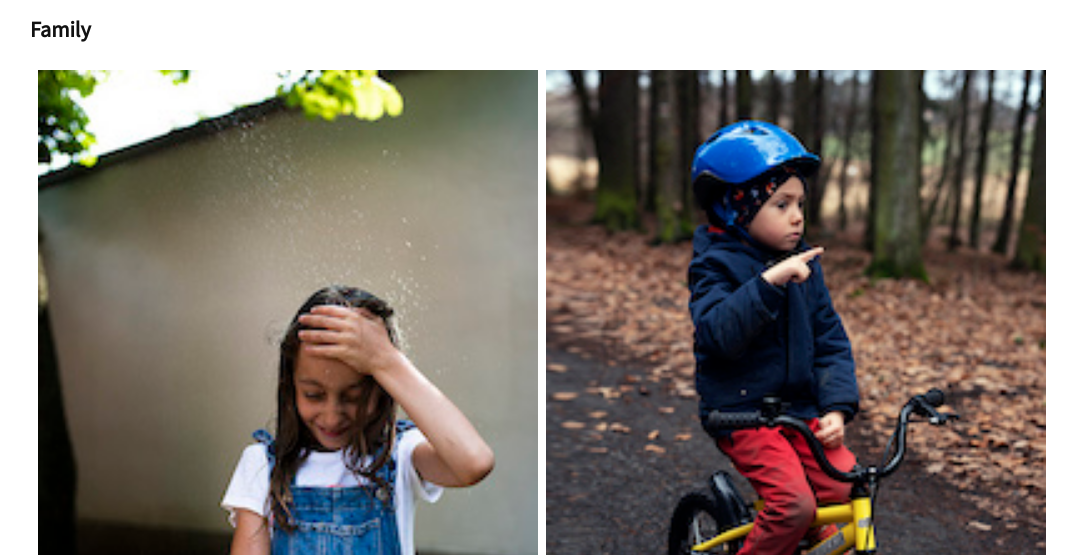
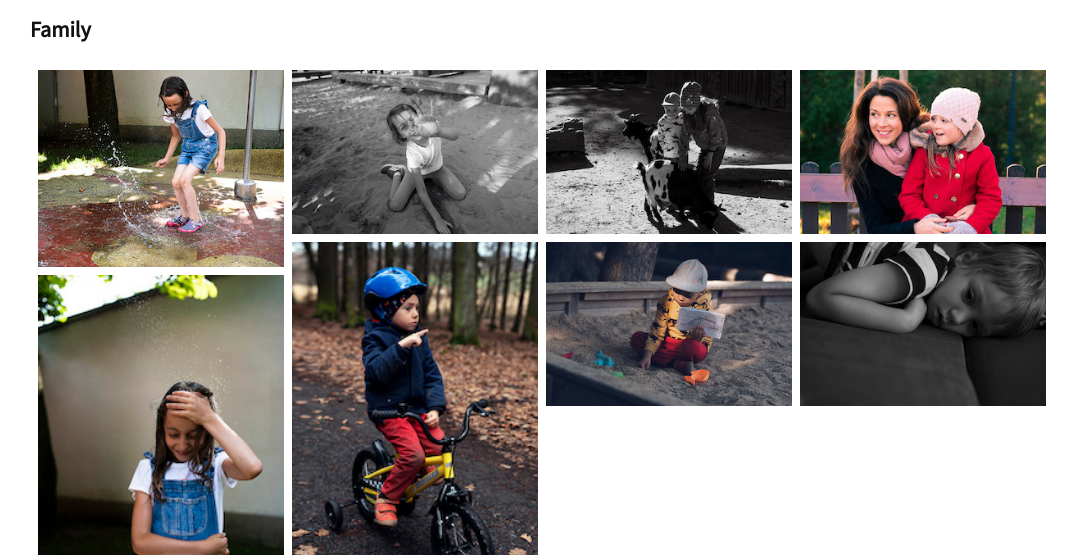
Before and after one commit to Maree13/Finalni_projekt, an Eleventy site: page family.html in a window 1280 px wide. Shown: the part 245-800 px from the top of the page, without its empty margins (98-1175 px from the left). Built offline with nearby package versions, Linux system fonts and the light colour scheme; Eleventy itself is replaced by a stand-in of ours; files that its build step writes are made by us from their sources.

Commit message:
update in gallery family

```diff
--- a/SCSS/style.scss
+++ b/SCSS/style.scss
@@ -264,7 +264,7 @@ a.fa:hover {
 
 //end of the section Contact
 
-/* TABLET VERSION */
+/* -------TABLET VERSION------------- */
 
 @media screen and (min-width: 600px) {
 
@@ -356,7 +356,7 @@ a.fa:hover {
 
 }
 
-/* BIG SCREEN VERSION */
+/* ---------------BIG SCREEN VERSION-------------------------- */
 
 @media screen and (min-width: 900px) {
 
@@ -378,6 +378,28 @@ a.fa:hover {
   border: 2px solid $background-color;
 }
 
+/* GALLERY FAMILY */
+
+/* Create four equal columns that sits next to each other */
+.row {
+  display: -ms-flexbox; /* IE 10 */
+  display: flex;
+  -ms-flex-wrap: wrap; /* IE 10 */
+  flex-wrap: wrap;
+  padding: 0 4px;
+}
+
+
+.column {
+  -ms-flex: 25%; /* IE 10 */
+  flex: 25%;
+  padding: 0 4px;
+}
+
+.column img {
+  margin-top: 8px;
+  vertical-align: middle;
+}
 
 
 /* FOOTER */
--- a/family.html
+++ b/family.html
@@ -15,33 +15,30 @@ title: family
 
     <div class="column">
 
-      <a data-fslightbox href="/images/photos/momentka2.jpg"><img class="gallery__item--family01" src="/images/photossmall/momentka2.jpg" style="width:100%" alt="family02"></a>
+      <a data-fslightbox href="/images/photos/momentka1.jpg"><img class="gallery__item--family" src="/images/photossmall/momentka1.jpg" style="width:100%" alt="family01"></a>
+      <a data-fslightbox href="/images/photos/momentka2.jpg"><img class="gallery__item--family" src="/images/photossmall/momentka2.jpg" style="width:100%" alt="family02"></a>
 
-      <a data-fslightbox href="/images/photos/momentka3.jpg"><img class="gallery__item--family02" style="width:100%" src="/images/photossmall/momentka3.jpg" alt="family03"></a>
+    </div>
+    <div class="column">
+      <a data-fslightbox href="/images/photos/momentka3.jpg"><img class="gallery__item--family" src="/images/photossmall/momentka3.jpg" style="width:100%" alt="family03"></a>
+      <a data-fslightbox href="/images/photos/momentka4.jpg"><img class="gallery__item--family"  src="/images/photossmall/momentka4.jpg" style="width:100%" alt="family04"></a>
 
     </div>
     <div class="column">
 
 
-      <a data-fslightbox href="/images/photos/momentka4.jpg"><img class="gallery__item--family03" style="width:100%" src="/images/photossmall/momentka4.jpg" alt="family04"></a>
-
-
-      <a data-fslightbox href="/images/photos/momentka5.jpg"><img class="gallery__item--family04" src="/images/photossmall/momentka5.jpg" style="width:100%" alt="family05"></a>
+      <a data-fslightbox href="/images/photos/momentka5.jpg"><img class="gallery__item--family" src="/images/photossmall/momentka5.jpg" style="width:100%" alt="family05"></a>
+      <a data-fslightbox href="/images/photos/momentka6.jpg"><img class="gallery__item--family" src="/images/photossmall/momentka6.jpg" style="width:100%" alt="family06"></a>
 
     </div>
     <div class="column">
 
-      <a data-fslightbox href="/images/photos/momentka6.jpg"><img class="gallery__item--family05" src="/images/photossmall/momentka6.jpg" style="width:100%" alt="family06"></a>
+      <a data-fslightbox href="/images/photos/momentka7.jpg"><img class="gallery__item--family" src="/images/photossmall/momentka7.jpg" style="width:100%" alt="family07"></a>
 
-      <a data-fslightbox href="/images/photos/momentka7.jpg"><img class="gallery__item--family06" src="/images/photossmall/momentka7.jpg" style="width:100%" alt="family07"></a>
+      <a data-fslightbox href="/images/photos/momentka8.jpg"><img class="gallery__item--family" src="/images/photossmall/momentka8.jpg" style="width:100%" alt="family08"></a>
 
     </div>
-    <div class="column">
-
-      <a data-fslightbox href="/images/photos/momentka8.jpg"><img class="gallery__item--family07" src="/images/photossmall/momentka8.jpg" style="width:100%" alt="family08"></a>
-
-    </div>
-    </div>
+  </div>
 
     <script>
       // Get the elements with class="column"
```
Also changed, not shown: index.html (+2 -0 lines), SCSS/style.css, css/style.css, images/photos/momentka7.jpg (renamed from images/photos/momentka7 copy.jpg), images/photos/momentka8.jpg (renamed from images/photos/momentka8 copy.jpg), 2 other files.
